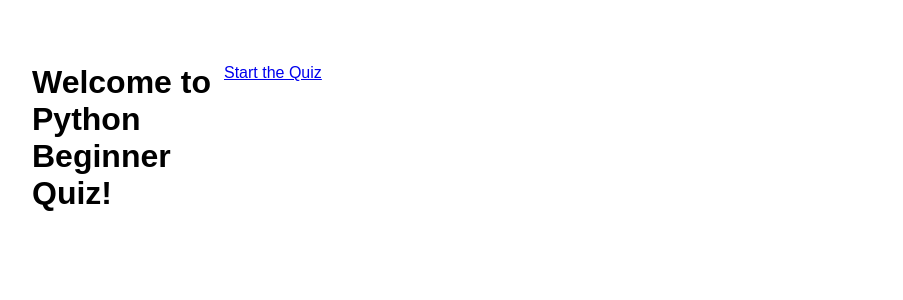
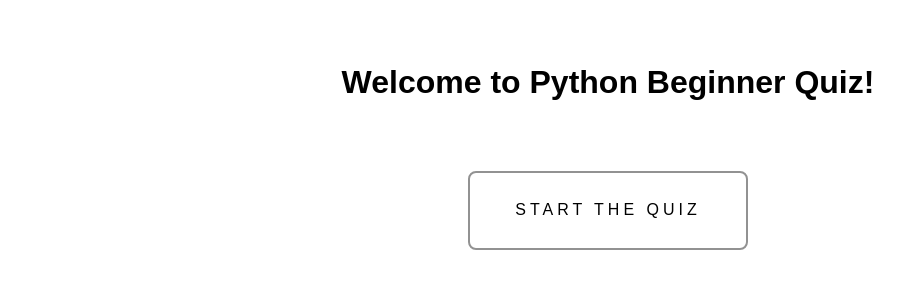
Before and after one commit to mrillusi0n/quiz, a Flask app: page / in a window 1280 px wide. Shown: the top 300 px of the page, without its empty margins (32-935 px from the left). Run offline with Flask 2, Linux system fonts and the light colour scheme.

Commit message:
style index page

```diff
--- a/quizzer/static/main.css
+++ b/quizzer/static/main.css
@@ -8,6 +8,11 @@
 
 body {
   font-family: sans-serif;
+}
+
+a {
+  text-decoration: none;
+  color: initial;
 }
 
 input[type="radio"] {
@@ -27,6 +32,16 @@ input[type="radio"]:checked + .option-content {
     ". question .";
   height: 100vh;
   padding: 4rem;
+}
+
+.welcome-text {
+  grid-area: title;
+  text-align: center;
+}
+
+.start-btn {
+  grid-area: question;
+  place-self: start center;
 }
 
 .title {
@@ -75,7 +90,7 @@ input[type="radio"]:checked + .option-content {
   justify-content: center;
 }
 
-.next-btn {
+.btn {
   padding: 1.8rem 2.8rem;
   font: inherit;
   text-transform: uppercase;
@@ -88,7 +103,7 @@ input[type="radio"]:checked + .option-content {
   transition: background 320ms;
   outline: none;
 }
-.next-btn:hover {
+.btn:hover {
   background: rgb(200, 233, 173);
 }
 
```
